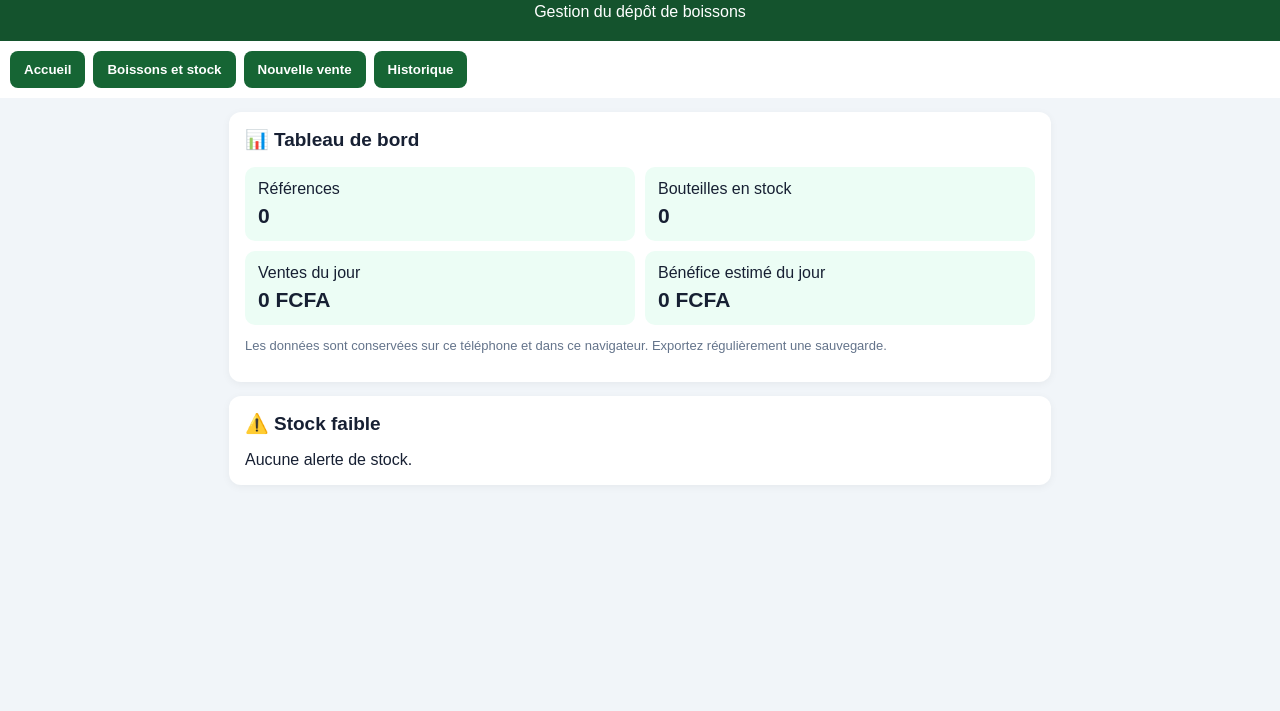
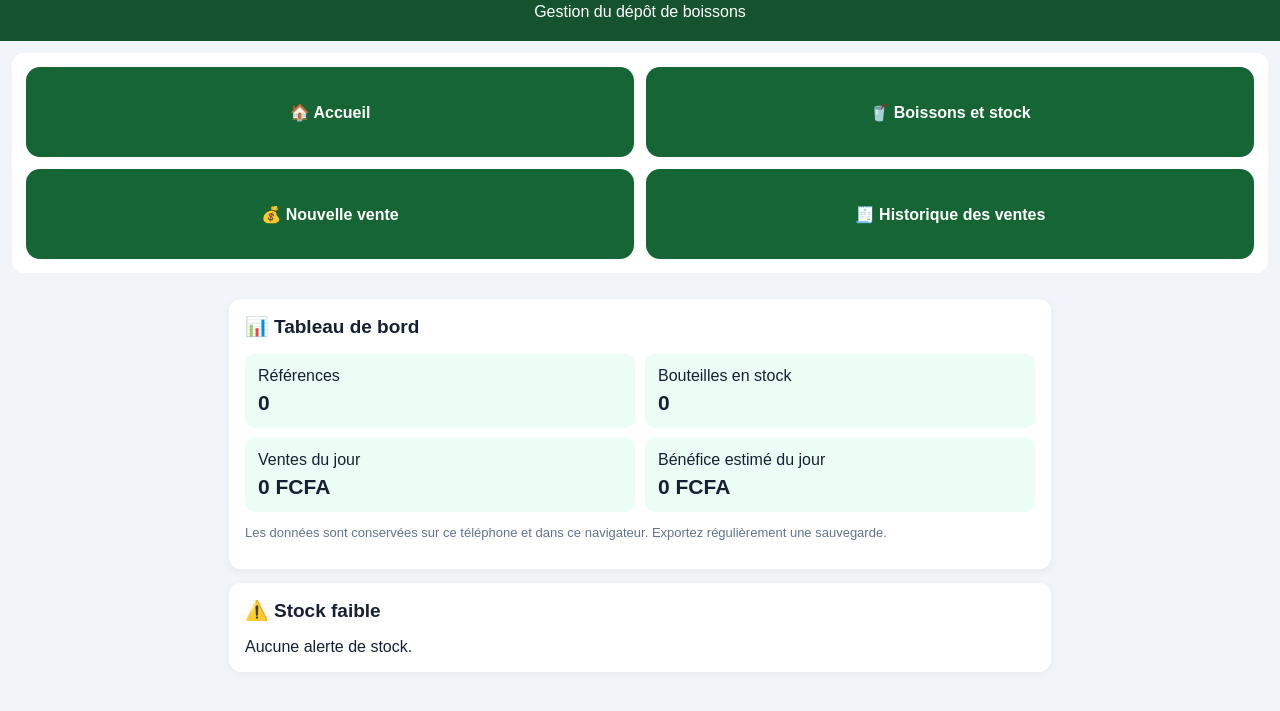
Before and after one commit to Christophe-Data-Insights1986/sarah-stock, a plain HTML site: page index.html in a window 1280 px wide. Shown: the part 61-772 px from the top of the page. Drawn offline with Linux system fonts and the light colour scheme.

Commit message:
Update index.html
Aperçu

```diff
--- a/index.html
+++ b/index.html
@@ -35,6 +35,27 @@ th,td{text-align:left;padding:9px 5px;border-bottom:1px solid #e2e8f0}
 @media(max-width:420px){
   .grid{grid-template-columns:1fr 1fr}
   .stat strong{font-size:17px}
+}.main-menu{
+  display:grid;
+  grid-template-columns:1fr 1fr;
+  gap:12px;
+  padding:14px;
+  background:white;
+  border-radius:12px;
+  margin:12px;
+}
+
+.main-menu button{
+  min-height:90px;
+  font-size:16px;
+  border-radius:14px;
+  padding:12px;
+}
+
+@media(max-width:360px){
+  .main-menu{
+    grid-template-columns:1fr;
+  }
 }
 </style>
 </head>
@@ -45,12 +66,12 @@ th,td{text-align:left;padding:9px 5px;border-bottom:1px solid #e2e8f0}
 <div>Gestion du dépôt de boissons</div>
 </header>
 
-<nav>
-<button onclick="show('dashboard')">Accueil</button>
-<button onclick="show('products')">Boissons et stock</button>
-<button onclick="show('sale')">Nouvelle vente</button>
-<button onclick="show('history')">Historique</button>
-</nav>
+<div id="mainMenu" class="main-menu">
+  <button onclick="show('dashboard')">🏠 Accueil</button>
+  <button onclick="show('products')">🥤 Boissons et stock</button>
+  <button onclick="show('sale')">💰 Nouvelle vente</button>
+  <button onclick="show('history')">🧾 Historique des ventes</button>
+</div>
 
 <main>
 <section id="dashboard">
```
